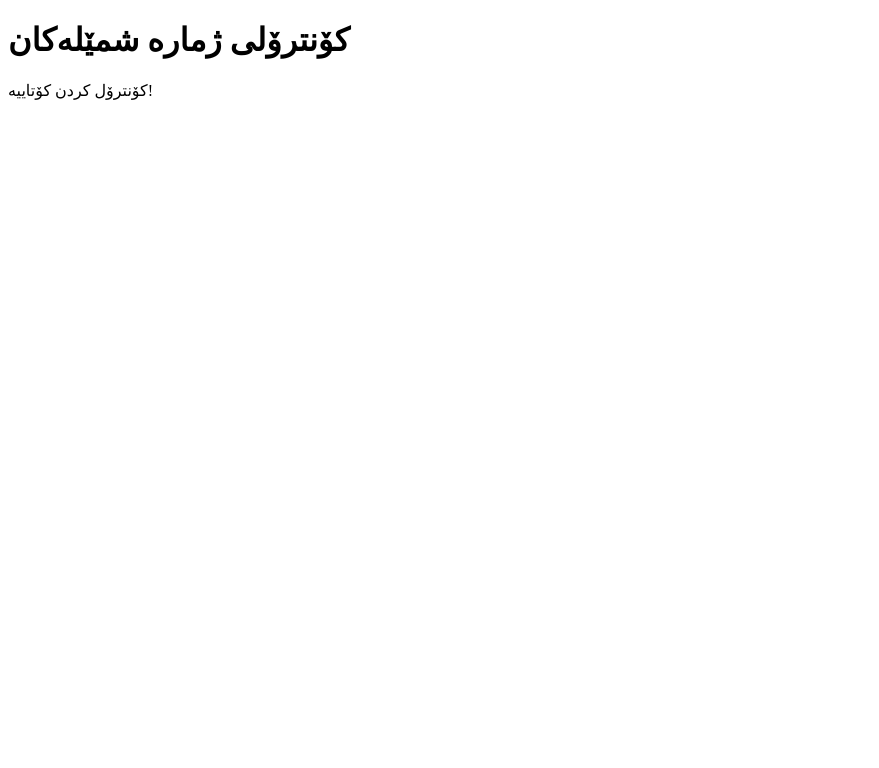
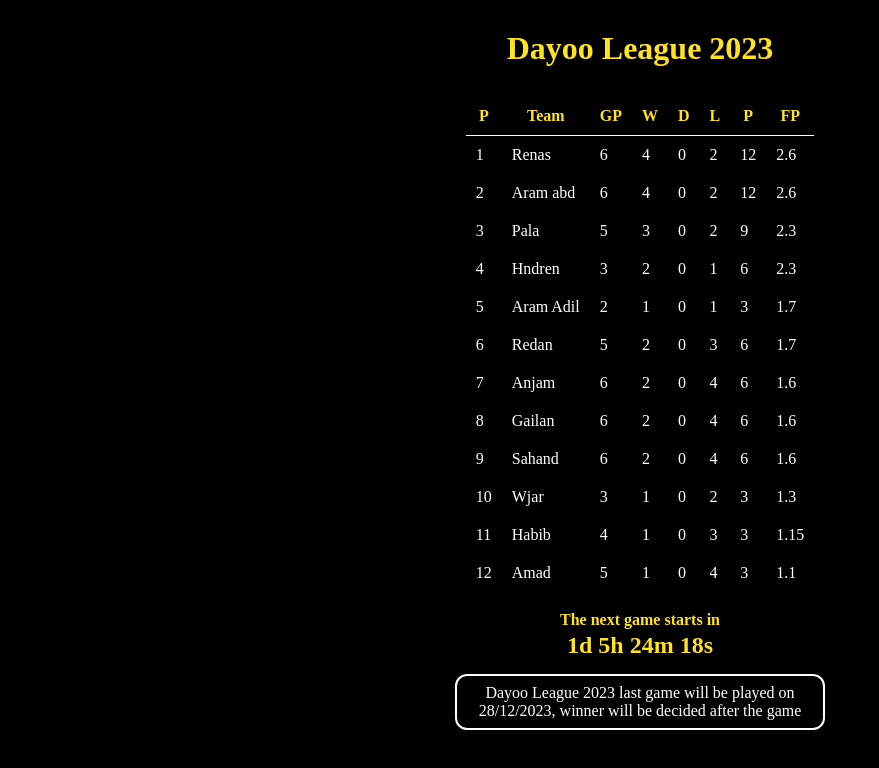
Before and after one commit to renasSh/RACE, a plain HTML site: page index.html in a window 1280 px wide. Shown: the whole page, without its empty margins (0-879 px from the left). Drawn offline with Linux system fonts and the light colour scheme.

Commit message:
Update index.html

```diff
--- a/index.html
+++ b/index.html
@@ -1,63 +1,38 @@
 
 <!DOCTYPE html>
-<html>
+<html lang="en">
 <head>
-    <meta http-equiv="Content-Type" content="text/html" charset=utf-8>
-    <title>Countdown Timer</title>
+  <meta charset="UTF-8">
+  <meta name="viewport" content="width=device-width,initial-scale=1"/>
+  <title>Dayoo League 2023</title>
+  <link rel="stylesheet" href="styles.css">
 </head>
 <body>
-    <div id="countdown"></div>
+  <div class="ptable">
+    <h1>Dayoo League 2023</h1>
+    <table id="leagueTable">
+      <tr class="col">
+        <th>P</th>
+        <th>Team</th>
+        <th>GP</th>
+        <th>W</th>
+        <th>D</th>
+        <th>L</th>
+        <th>P</th>
+        <th>FP</th>
+      </tr>
+    </table>
+  </div>
 
-    <script>
-        // Function to convert Western digits to Kurdish digits
-        function westernToKurdishDigits(number) {
-            const kurdishDigits = ['٠', '١', '٢', '٣', '٤', '٥', '٦', '٧', '٨', '٩'];
-            return number.toString().replace(/\d/g, (d) => kurdishDigits[d]);
-        }
 
-        // Function to add leading zero if number is less than 10
-        function addLeadingZero(number) {
-            return number < 10 ? '0' + number : number;
-        }
+  <footer>
+    <div id="countdown">
+      <h4 id="nextgame">The next game starts in</h4>
+      <h2 id="timer"></h2>
+    </div>
 
-        // Set the date and time of the countdown (replace this with your desired end date)
-        const countdownDate = new Date('2023-08-10T00:00:00').getTime();
-
-        // Update the countdown every second
-        const countdown = setInterval(function() {
-            // Get the current date and time
-            const now = new Date().getTime();
-
-            // Calculate the time remaining
-            const timeRemaining = countdownDate - now;
-
-            // Calculate days, hours, minutes, and seconds
-            const days = Math.floor(timeRemaining / (1000 * 60 * 60 * 24));
-            const hours = Math.floor((timeRemaining % (1000 * 60 * 60 * 24)) / (1000 * 60 * 60));
-            const minutes = Math.floor((timeRemaining % (1000 * 60 * 60)) / (1000 * 60));
-            const seconds = Math.floor((timeRemaining % (1000 * 60)) / 1000);
-
-            // Convert numbers to Kurdish digits with leading zeros
-            const kurdishDays = westernToKurdishDigits(days);
-            const kurdishHours = westernToKurdishDigits(addLeadingZero(hours));
-            const kurdishMinutes = westernToKurdishDigits(addLeadingZero(minutes));
-            const kurdishSeconds = westernToKurdishDigits(addLeadingZero(seconds));
-
-            // Display the countdown in the "countdown" element using Kurdish digits with leading zeros
-            document.getElementById('countdown').innerHTML = `
-                <h1>کۆنترۆلی ژمارە شمێلەکان</h1>
-                <p>${kurdishDays} ڕۆژ ${kurdishHours} کاتژمێر ${kurdishMinutes} خولەک ${kurdishSeconds} چرکە</p>
-            `;
-
-            // If the countdown is over, display a message
-            if (timeRemaining < 0) {
-                clearInterval(countdown);
-                document.getElementById('countdown').innerHTML = `
-                    <h1>کۆنترۆلی ژمارە شمێلەکان</h1>
-                    <p>کۆنترۆل کردن کۆتاییە!</p>
-                `;
-            }
-        }, 1000); // Update every second (1000 milliseconds)
-    </script>
+    <div id="footer">Dayoo League 2023 last game will be played on 28/12/2023, winner will be decided after the game</div></footer>
+  <script src="countdown.js"></script>
+  <script src="script.js"></script>
 </body>
 </html>
```
